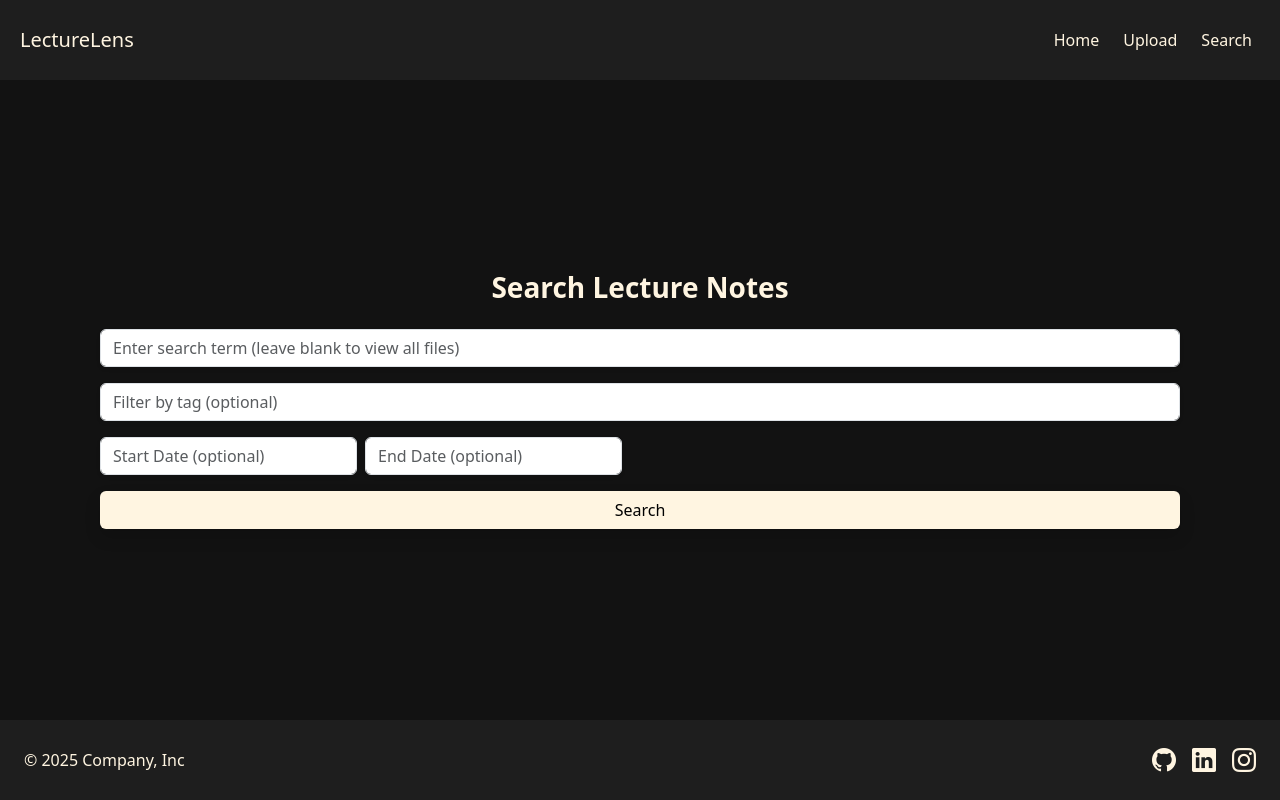
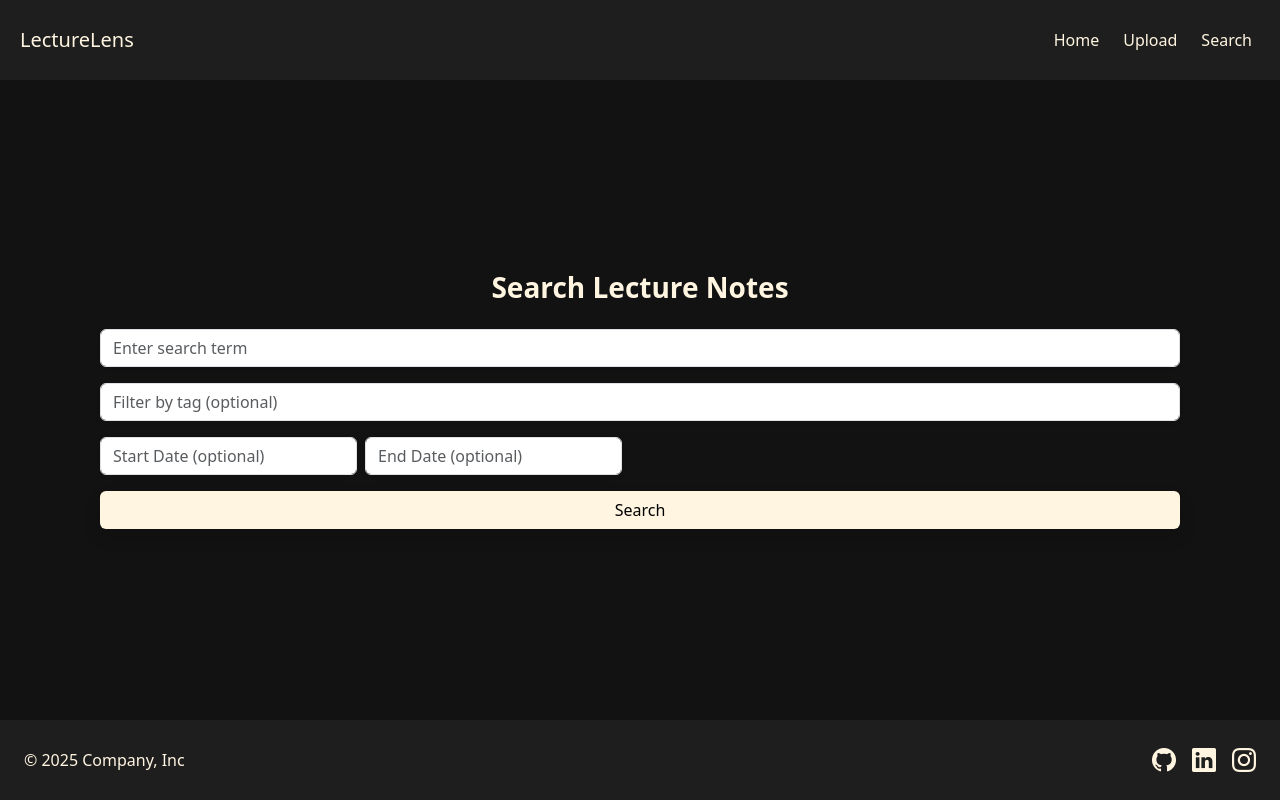
Before and after one commit to kumarutkarsh99/lecturelens_frontend, a React (Create React App) app: page /search in a window 1280 px wide. Built offline with nearby package versions, Linux system fonts and the light colour scheme.

Commit message:
Update SearchForm.js

```diff
--- a/src/SearchForm.js
+++ b/src/SearchForm.js
@@ -64,7 +64,7 @@ function SearchForm() {
                             type="text"
                             value={query}
                             onChange={(e) => setQuery(e.target.value)}
-                            placeholder="Enter search term (leave blank to view all files)"
+                            placeholder="Enter search term"
                             className="form-control shadow-sm"
                         />
                         <input
```
